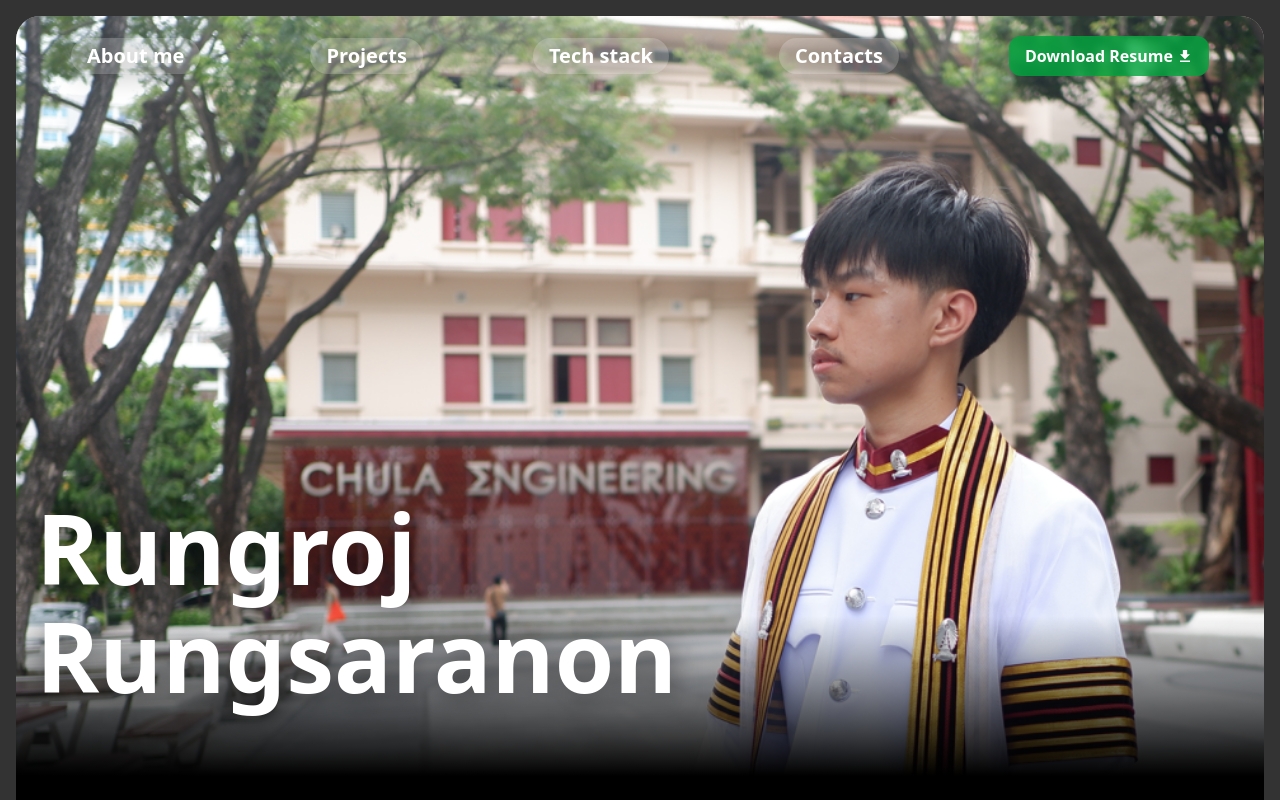
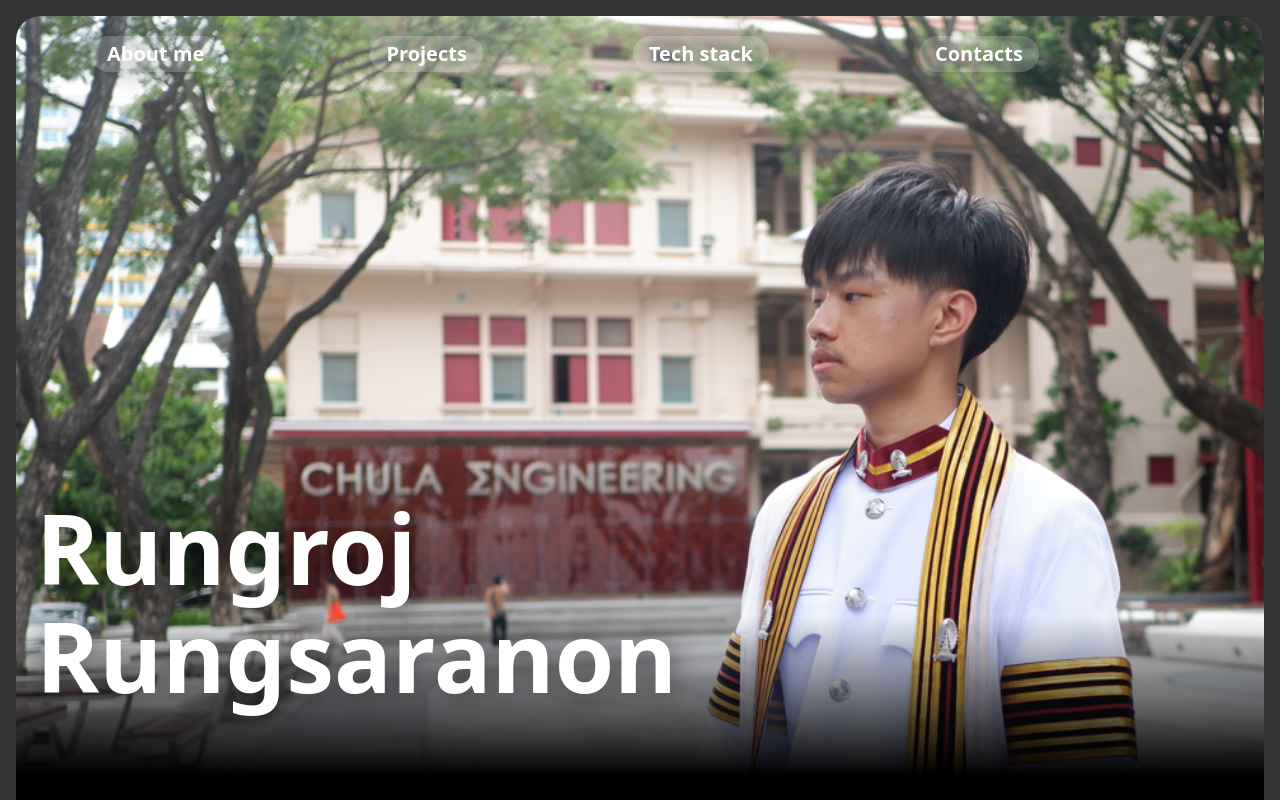
Before and after one commit to Imperator7/portfolio-next, a Next.js app: page / in a window 1280 px wide. Shown: the top 800 px of the page. Built offline with nearby package versions, Linux system fonts and the light colour scheme.

Commit message:
polish sizing and positions of UI in navbar project card contact and tech stack area

```diff
--- a/app/globals.css
+++ b/app/globals.css
@@ -6,7 +6,7 @@ html {
 
 @layer components {
   .topic-text {
-    @apply text-5xl font-bold mb-8;
+    @apply text-5xl font-bold mb-8 md:mb-12;
   }
 
   .secondary-topic-text {
--- a/app/page.tsx
+++ b/app/page.tsx
@@ -36,7 +36,7 @@ export default function Home() {
       id={'top'}
     >
       <RightNavbar navList={navList} scrolled={scrolled} />
-      <section className=" bg-white/60 backdrop-blur-2xl rounded-3xl overflow-hidden">
+      <section className=" bg-black backdrop-blur-2xl rounded-3xl overflow-hidden pb-12">
         <LandingProfile navList={navList}></LandingProfile>
         <div id="About me">
           <AboutMe />
--- a/components/ContactDetail.jsx
+++ b/components/ContactDetail.jsx
@@ -22,7 +22,7 @@ const ContactDetail = () => {
   }
   return (
     <div>
-      <p>
+      <p className="max-w-fit text-nowrap">
         <span className="font-bold mr-2">Email: </span>
         <span
           className={[
@@ -34,7 +34,10 @@ const ContactDetail = () => {
           <MessageIcon />
         </span>
         <button
-          className="btn bg-green-700 mx-4 py-1 px-3 text-base inline-flex items-center gap-2"
+          className={[
+            'btn bg-green-700 mx-4 py-1 px-3 text-base items-center gap-2',
+            'hidden md:inline-flex',
+          ].join(' ')}
           onClick={handleOnClick}
         >
           <span>{copied ? 'Copied!' : 'Copy'}</span>
--- a/components/LandingProfile.jsx
+++ b/components/LandingProfile.jsx
@@ -3,7 +3,7 @@ import Image from 'next/image'
 
 export default function LandingProfile({ navList }) {
   return (
-    <div className="flex flex-col min-h-[95vh] relative justify-between">
+    <div className="flex flex-col max-h-[95vh] h-[80vh] md:h-[95vh] relative justify-between">
       <Navbar navList={navList} />
       <Image
         src="/picture/profile.png"
--- a/components/ResumeDownload.jsx
+++ b/components/ResumeDownload.jsx
@@ -1,6 +1,6 @@
 import { IoMdDownload } from 'react-icons/io'
 
-const ResumeDownload = () => {
+const ResumeDownload = ({ visible }) => {
   return (
     <div>
       <a
@@ -8,7 +8,10 @@ const ResumeDownload = () => {
         target="_blank"
         rel="noopener noreferrer"
         download
-        className="btn bg-green-600/80 backdrop-blur-xs cursor-pointer max-w-fit caret-transparent flex items-center gap-1 pointer-events-auto"
+        className={[
+          'btn bg-green-600/80 backdrop-blur-xs cursor-pointer max-w-fit caret-transparent flex items-center gap-1 pointer-events-auto',
+          visible ? 'visible' : 'hidden',
+        ].join(' ')}
       >
         <span>Download Resume</span>
         <IoMdDownload />
--- a/components/TechStack.jsx
+++ b/components/TechStack.jsx
@@ -68,10 +68,10 @@ const TechStack = ({ tech }) => {
   const color = brandColor[alias]
 
   return (
-    <div className="flex flex-col font-light px-16 pt-8 pb-4 items-center liquid-glass bg-white/10 backdrop-blur-xs mr-4 lg:mr-8">
+    <li className="flex flex-col px-8 pt-8 pb-4 items-center liquid-glass bg-white/10 backdrop-blur-xs lg:mr-8">
       <Icon aria-hidden className={`${color}`} size={60} />
-      <span className="font-bold text-2xl text-nowrap my-4">{tech}</span>
-    </div>
+      <span className="font-semibold text-2xl text-nowrap my-4">{tech}</span>
+    </li>
   )
 }
 export default TechStack
--- a/layout/Contact.jsx
+++ b/layout/Contact.jsx
@@ -8,7 +8,7 @@ const Contact = () => {
         <h2 className="topic-text">Contacts </h2>
       </div>
       <div className="flex gap-20">
-        <div className="text-lg lg:text-xl xl:text-2xl liquid-glass w-fit p-4">
+        <div className="text-lg lg:text-xl xl:text-2xl liquid-glass w-fit py-4 px-6">
           <p className="mb-2">Please contact me via:</p>
           <div className="relative flex flex-col gap-2">
             <ContactDetail />
--- a/layout/Navbar/NavLink.jsx
+++ b/layout/Navbar/NavLink.jsx
@@ -1,6 +1,6 @@
 import ResumeDownload from '@/components/ResumeDownload'
 
-const NavLink = ({ nav, link = nav }) => {
+const NavLink = ({ nav, link = nav, position = 'right' }) => {
   return (
     <>
       {nav !== 'Download Resume' ? (
@@ -8,13 +8,13 @@ const NavLink = ({ nav, link = nav }) => {
           href={`#${link}`}
           className={[
             'liquid-glass pointer-events-auto hover:scale-140 text-xl font-bold transition-all duration-75 drop-shadow-[0_4px_14px_rgba(0,0,0,0.6)] text-nowrap',
-            'opacity-0 lg:opacity-100',
+            'invisible lg:visible',
           ].join(' ')}
         >
           {nav}
         </a>
       ) : (
-        <ResumeDownload />
+        <ResumeDownload visible={position === 'top' ? false : true} />
       )}
     </>
   )
--- a/layout/Navbar/Navbar.jsx
+++ b/layout/Navbar/Navbar.jsx
@@ -10,7 +10,7 @@ export default function Navbar({ navList }) {
       ].join('hover:scale:110 transition-all duration-75')}
     >
       {navList.map((nav, i) => (
-        <NavLink key={i} nav={nav} />
+        <NavLink key={i} nav={nav} position={'top'} />
       ))}
     </nav>
   )
--- a/layout/Navbar/RightNavbar.jsx
+++ b/layout/Navbar/RightNavbar.jsx
@@ -12,7 +12,7 @@ export default function RightNavbar({ navList, scrolled }) {
     >
       <NavLink key={'top'} nav={<FaArrowUp />} link={'top'} />
       {navList.map((nav, i) => (
-        <NavLink key={i} nav={nav} />
+        <NavLink key={i} nav={nav} position={'right'} />
       ))}
     </div>
   )
--- a/layout/Stack.jsx
+++ b/layout/Stack.jsx
@@ -20,13 +20,13 @@ const Stack = () => {
   ]
   return (
     <Section>
-      <div>
-        <h2 className="topic-text mb-16">Tech Stack</h2>
-        <div className="grid grid-cols-2 sm:grid-cols-3 md:grid-cols-4 xl:grid-cols-5 max-w-[80vw] gap-y-4 lg:gap-y-8">
+      <div className="relative flex flex-col">
+        <h2 className="topic-text">Tech Stack</h2>
+        <ul className="relative grid grid-cols-[repeat(auto-fit,minmax(15rem,1fr))] min-w-[80vw] justify-start max-w-[90vw] lg:max-w-[80vw] gap-x-4 md:gap-x-8 gap-y-4 lg:gap-y-8">
           {stacks.map((tech) => (
             <TechStack tech={tech} key={tech} />
           ))}
-        </div>
+        </ul>
       </div>
     </Section>
   )
```
